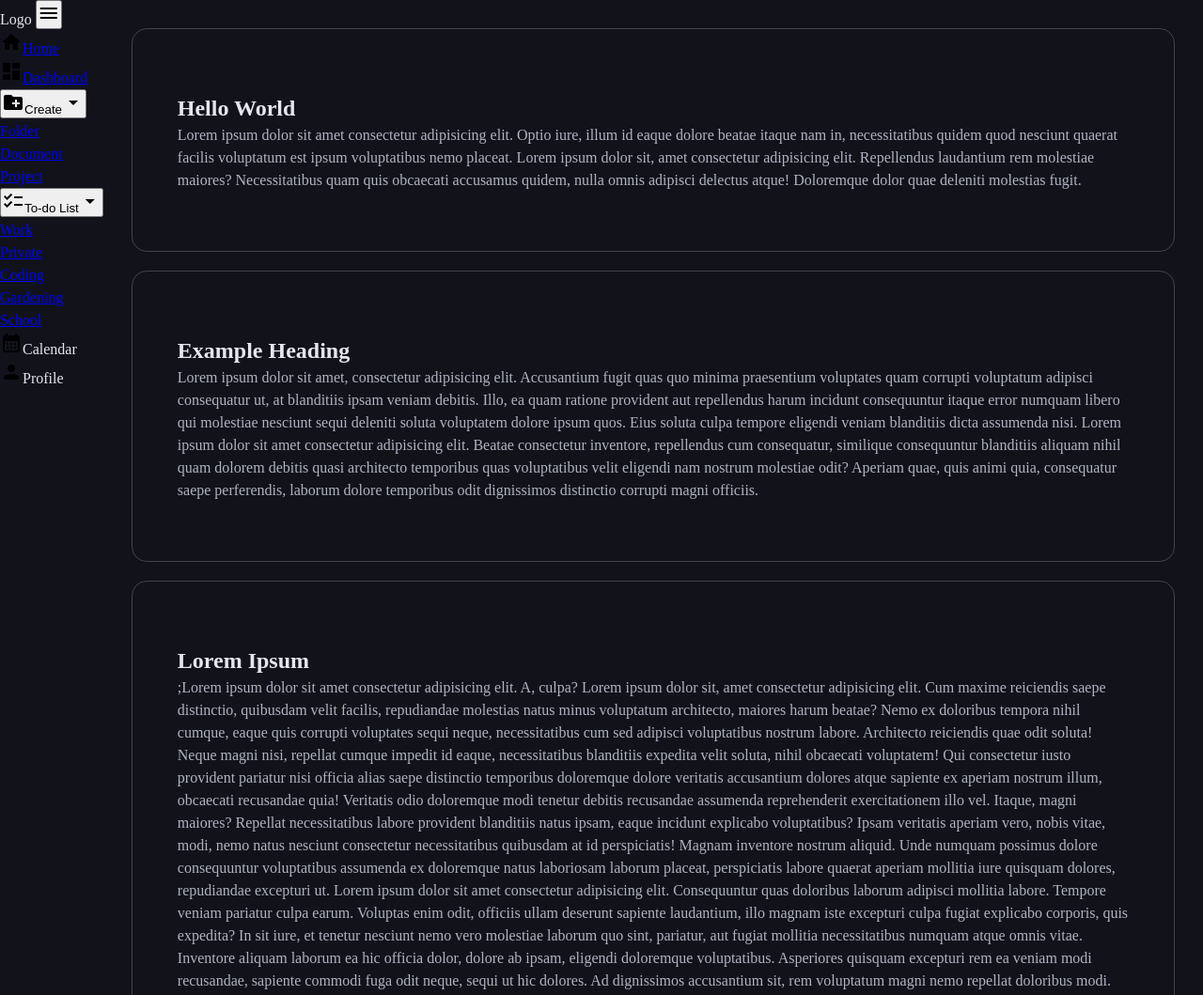
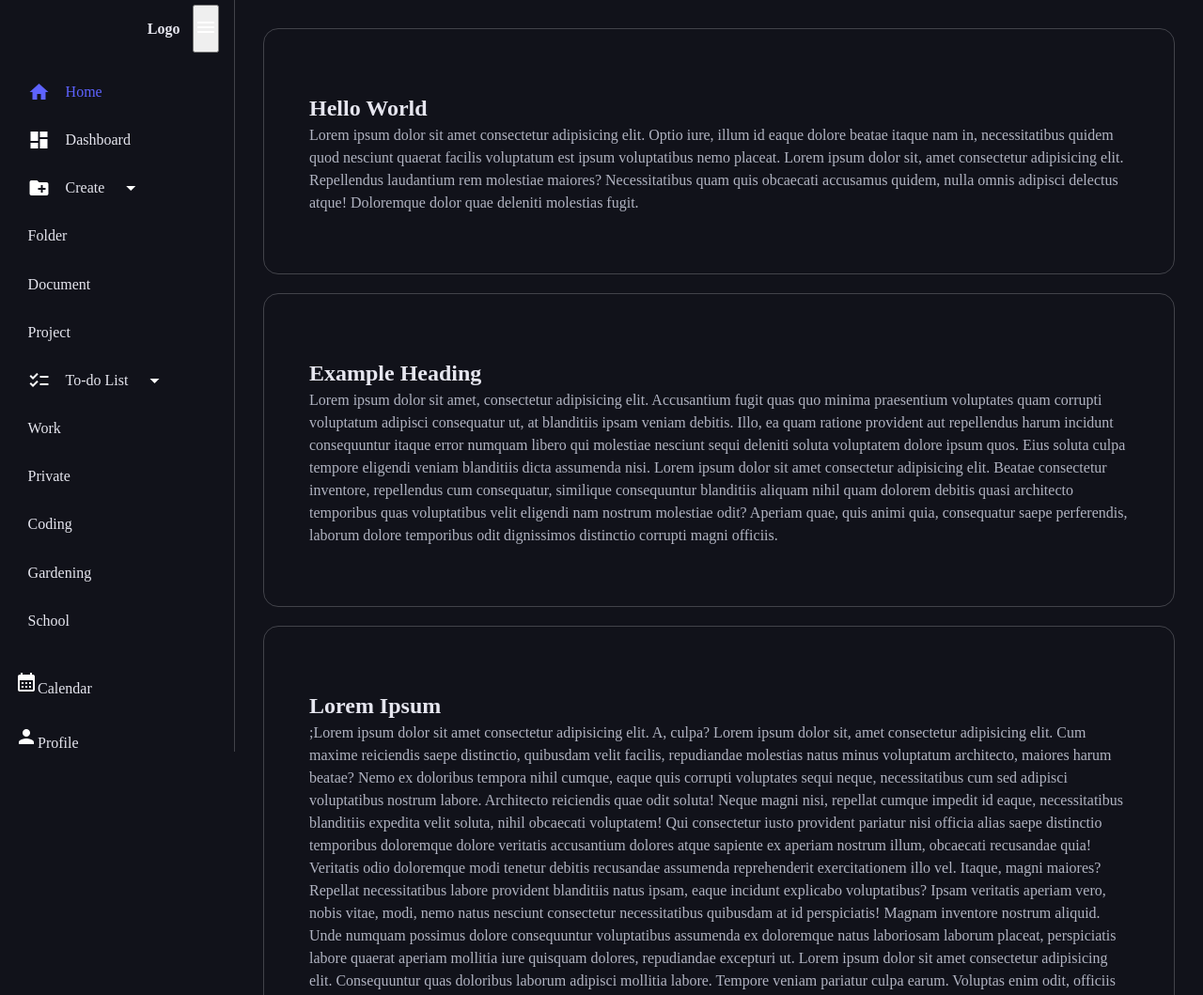
Before and after one commit to YashKudve/Responsive_Web_Designs, a plain HTML site: page Responsive_Sidebar/index.html in a window 1280 px wide. Shown: the top 1059 px of the page at 94% size. Drawn offline with Linux system fonts and the light colour scheme.

Commit message:
styling the sidebar

```diff
--- a/Responsive_Sidebar/style.css
+++ b/Responsive_Sidebar/style.css
@@ -26,7 +26,7 @@ body{
 }
 
 .material-icons{
-color: black;
+color: white;
 }
 
 main{
@@ -49,3 +49,57 @@ main p{
 h2,p{
     margin-top: 1em;
 }
+
+#sidebar{
+    box-sizing: border-box;
+    height: 100vh;
+    width: 250px;
+    padding: 5px 1em;
+    background-color: var(--base-clr);
+    border-right: 1px solid var(--line-clr);
+
+    position: sticky;
+    top: 0;
+    align-self: start;
+}
+
+#sidebar ul{
+    list-style: none;
+}
+
+#sidebar ul .logo-cont{
+    display: flex;
+    justify-content: flex-end;
+    margin-bottom: 16px;
+    .logo{
+        font-weight: 700;
+    }
+}
+
+#sidebar ul li.active a{
+    color: var(--accent-clr);
+
+    .material-icons{
+        color: var(--accent-clr);
+    }
+
+}
+
+#sidebar a,#sidebar .dropdown-btn, #sidebar .logo{
+    border-radius: .5em;
+    padding: .85em;
+    text-decoration: none;
+    color: var(--text-clr);
+    display: flex;
+    align-items: center;
+    gap: 1rem;
+}
+
+.dropdown-btn{
+    width: 100%;
+    text-align: left;
+    background: none;
+    border: none;
+    font: inherit;
+    cursor: pointer;
+}
```
